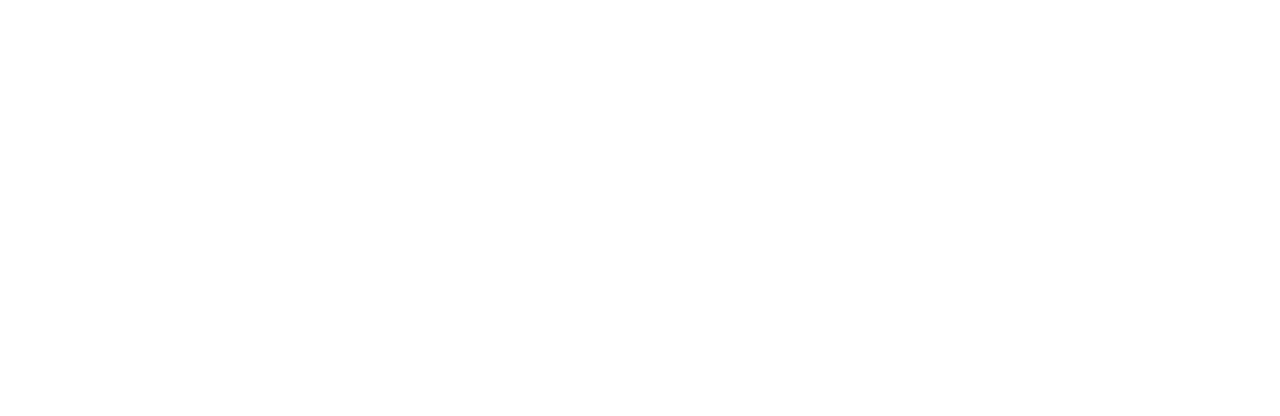
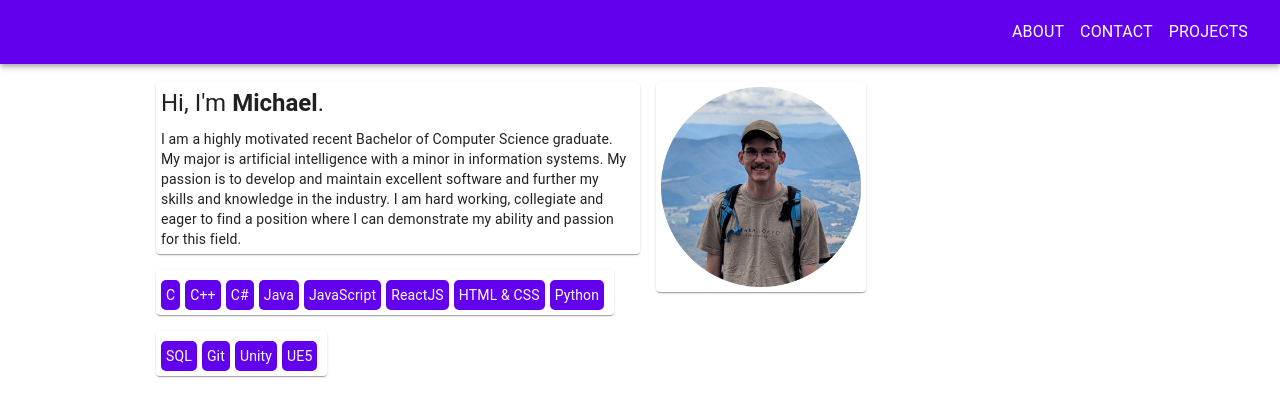
Before and after one commit to MichaelMortlockChapman/MichaelMortlockChapman.github.io, a React (Create React App) app in the folder development/: page /about in a window 1280 px wide. Before the commit this address had no page. Shown: the top 416 px of the page. Built offline with nearby package versions, Linux system fonts and the light colour scheme; the HTML template or start-up script is replaced by a standard one.

Commit message:
more work on frontpage and slash nav

```diff
--- a/development/src/App.js
+++ b/development/src/App.js
@@ -5,6 +5,7 @@
 import Navbar from './pages/Navbar'
 import Frontpage from './pages/Frontpage'
 import Construction from './pages/Construction'
+import Slash from './pages/Slash'
 
 const theme = createTheme({
   palette: {
@@ -23,8 +24,11 @@
     <BrowserRouter>
       <ThemeProvider theme={theme}>
         <Routes>
-          <Route path="/" element={<Navbar/>}>
-            <Route path="home" element={<Frontpage/>}/>
+          <Route path='' element={<Slash/>}/>
+          <Route element={<Navbar/>}>
+            <Route path="about" element={<Frontpage/>}/>
+            <Route path="contact" element={<Construction/>}/>
+            <Route path="projects" element={<Construction/>}/>
           </Route>
         </Routes>
       </ThemeProvider>
--- a/development/src/pages/Frontpage.js
+++ b/development/src/pages/Frontpage.js
@@ -1,37 +1,16 @@
-import { Box, Typography } from '@mui/material'
+import { Box, Grid, Stack, Typography } from '@mui/material'
 import Paper from '@mui/material/Paper'
-import Masonry from '@mui/lab/Masonry'
+// import Masonry from '@mui/lab/Masonry'
 import { useTheme } from '@emotion/react'
 
 const progLang = ['C', 'C++', 'C#', 'Java', 'JavaScript', 'ReactJS', 'HTML & CSS', 'Python']
+const tech = ['SQL', 'Git', 'Unity', 'UE5']
 
-export default function Frontpage () {
-  const theme = useTheme()
+function listView (theme, list) {
   return (
-    <Box name="BOX!" sx={{ display: 'flex', justifyContent: 'center', alignItems: 'center', padding: '10px', paddingTop: '50px' }}>
-      <Masonry columns={2} spacing={2} sx={{ maxWidth: '1200px' }}>
-        <Paper sx={{ height: 'fit-content', width: '100px' }}>
-          <Typography sx={{ padding: theme.style.itemPadding, fontWeight: 'normal' }} variant='h5'>
-            Hi, I&apos;m <span style={{ fontWeight: 'bold' }}>Michael</span>.
-          </Typography>
-          <Typography sx={{ padding: theme.style.itemPadding }} variant='body2'>
-            I&apos;m a highly motivated recent graduate student of a Bachelor of Computer Science.
-            Majored in artificial intelligence with a minor of information systems.
-            Passionate about developing and maintaining excellent software and furthering
-            my skills and knowledge in the industry. Eagerly looking for a position to
-            demonstrate my skills and passion for this field.
-          </Typography>
-        </Paper>
-        <Paper sx={{ height: 'fit-content', width: '100px' }}>
-          <div style={{ padding: theme.style.itemPadding, display: 'flex', justifyContent: 'center', alignItems: 'center' }}>
-            <img src="/logo512.png" alt='profile image' style={{
-              height: '100px'
-            }}/>
-          </div>
-        </Paper>
-        <Paper sx={{ height: 'fit-content', width: '100px' }}>
+    <Paper sx={{ height: 'fit-content', width: 'fit-content' }}>
       <div style={{ padding: theme.style.itemPadding }}>
-            {progLang.map((v, i) =>
+        {list.map((v, i) =>
           <div key={v}
             style={{
               display: 'inline-block',
@@ -49,7 +28,52 @@
         )}
       </div>
     </Paper>
-      </Masonry>
+  )
+}
+
+export default function Frontpage () {
+  const theme = useTheme()
+
+  return (
+    <Box sx={{ display: 'flex', justifyContent: 'center' }}>
+      <Grid container spacing={2} sx={{ margin: '2px', maxWidth: '1000px', width: 'fit-content' }}>
+        <Grid item xs={6}>
+          <Stack spacing={2}>
+            <Paper sx={{ height: 'fit-content' }}>
+              <Typography sx={{ padding: theme.style.itemPadding, fontWeight: 'normal' }} variant='h5'>
+                Hi, I&apos;m <span style={{ fontWeight: 'bold' }}>Michael</span>.
+              </Typography>
+              <Typography sx={{ padding: theme.style.itemPadding }} variant='body2'>
+                I am a highly motivated recent Bachelor of Computer Science graduate.
+                My major is artificial intelligence with a minor in information systems.
+                My passion is to develop and maintain excellent software and further my
+                skills and knowledge in the industry. I am hard working, collegiate and
+                eager to find a position where I can demonstrate my ability and
+                passion for this field.
+              </Typography>
+            </Paper>
+            <Box>
+              {listView(theme, progLang)}
+            </Box>
+            <Box>
+              {listView(theme, tech)}
+            </Box>
+          </Stack>
+        </Grid>
+        <Grid item xs={6} sx={{ width: 'fit-content' }}>
+          <Stack spacing={2} sx={{ width: 'fit-content' }}>
+            <Box sx={{ width: 'fit-content' }}>
+              <Paper sx={{ width: 'fit-content', height: 'fit-content' }}>
+                <div style={{ padding: theme.style.itemPadding, display: 'flex', justifyContent: 'center', alignItems: 'center' }}>
+                  <img src="/me.jpg" alt='profile image' style={{
+                    height: '200px'
+                  }}/>
+                </div>
+              </Paper>
+            </Box>
+          </Stack>
+        </Grid>
+      </Grid>
     </Box>
   )
 }
--- a/development/src/pages/Navbar.js
+++ b/development/src/pages/Navbar.js
@@ -1,19 +1,19 @@
-import { Outlet } from 'react-router-dom'
+import { Outlet, useNavigate } from 'react-router-dom'
 import { AppBar, Box, Button, Toolbar, Typography } from '@mui/material'
-// import HomeIcon from '../components/HomeIcon'
 
-const navItems = ['About', 'Contact', 'Projects']
+const navItems = [['About', '/about'], ['Contact', '/contact'], ['Projects', '/projects']]
 
 export default function Navbar () {
+  const navigate = useNavigate()
   return (
     <>
       <Box style={{ flexGrow: 1, height: 'fit-content' }}>
         <AppBar position='static'>
           <Toolbar component="nav" sx={{ justifyContent: 'end', overflowX: 'auto' }}>
-            {navItems.map((str) =>
-              <Button variant="text" key={str}>
+            {navItems.map((pageObj) =>
+              <Button variant="text" key={pageObj[0]} onClick={() => navigate(pageObj[1])}>
                 <Typography color="white">
-                  {str}
+                  {pageObj[0]}
                 </Typography>
               </Button>
             )}
--- /dev/null
+++ b/development/src/pages/Slash.js
@@ -0,0 +1,11 @@
+import { useEffect } from 'react'
+import { useNavigate } from 'react-router-dom'
+
+export default function Slash () {
+  const navigate = useNavigate()
+
+  useEffect(() => {
+    navigate('/about')
+  })
+  return <></>
+}
```
Also changed, not shown: development/public/me.jpg (added). Lines whose indentation alone changed are shown as unchanged.
